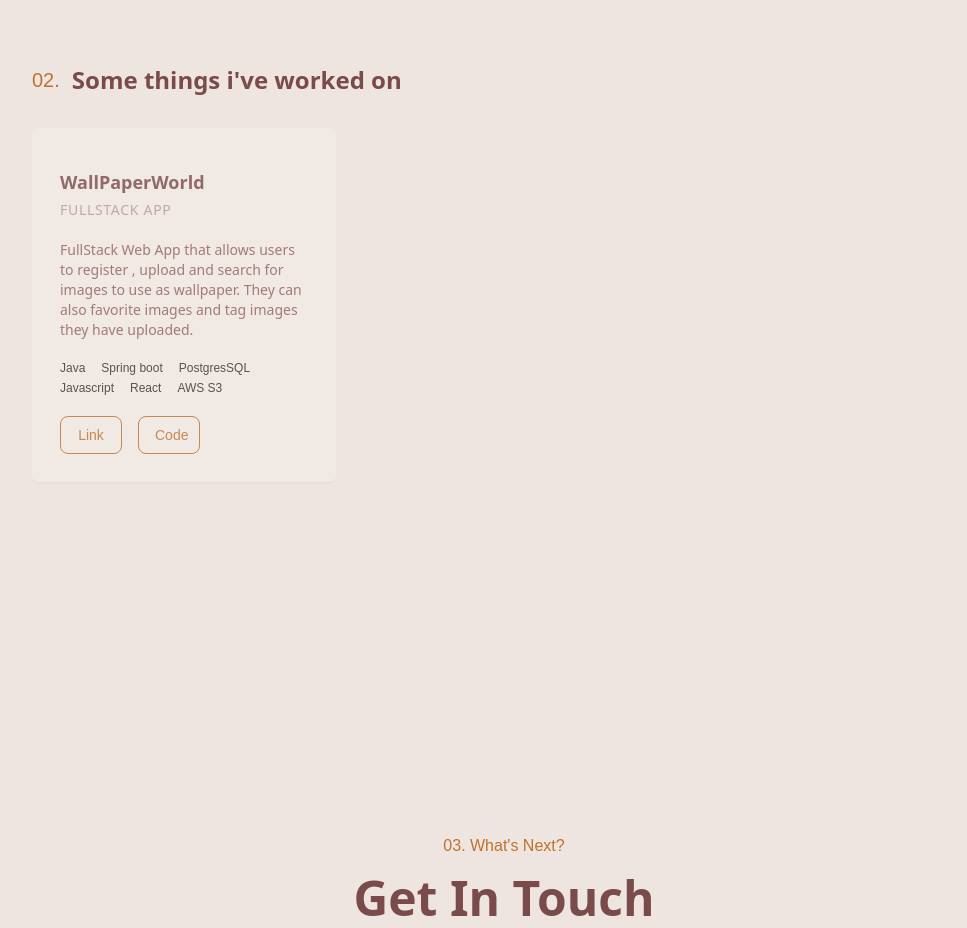
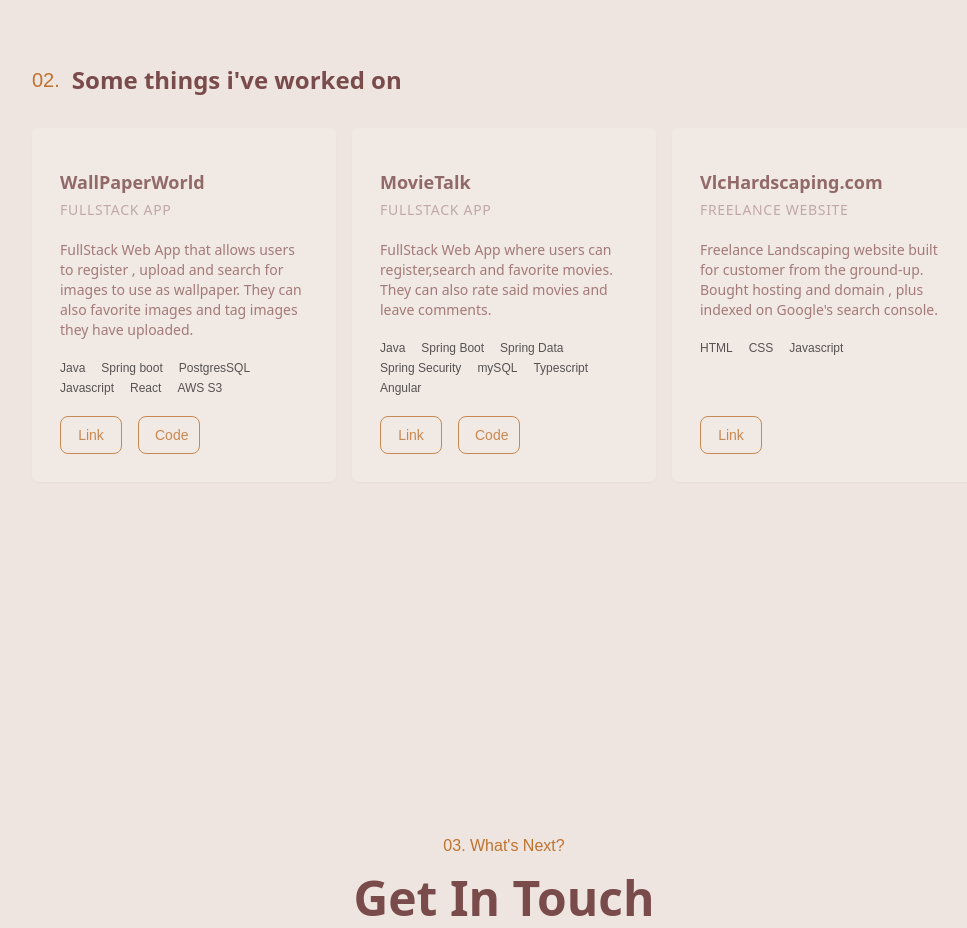
Before and after one commit to mich809/Portfolio-2, a website: page index.html in a window 1280 px wide. Shown: the part 1460-2388 px from the top of the page, without its empty margins (136-1103 px from the left). Drawn offline with Linux system fonts and the light colour scheme.

Commit message:
added two new projects

```diff
--- a/index.html
+++ b/index.html
@@ -387,6 +387,88 @@
             </div>
           </div>
         </div>
+        <div class="flex flex-col rounded-md shadow-sm bg-box p-7 opacity-80">
+          <div class="">
+            <div class="flex flex-col flex-1 mt-3 gap-y-5">
+              <h2 class="text-lg font-semibold text-dark-brown">
+                MovieTalk
+                <span
+                  class="block mt-1 text-sm font-medium tracking-wider uppercase opacity-50"
+                  >Fullstack app</span
+                >
+              </h2>
+              <p class="text-sm text-[#916060]">
+                FullStack Web App where users can register,search and favorite
+                movies. They can also rate said movies and leave comments.
+              </p>
+
+              <ul
+                class="flex flex-wrap mt-auto text-xs gap-x-4 gap-y-1 font-code opacity-80"
+              >
+                <li>Java</li>
+                <li>Spring Boot</li>
+                <li>Spring Data</li>
+                <li>Spring Security</li>
+                <li>mySQL</li>
+                <li>Typescript</li>
+                <li>Angular</li>
+              </ul>
+              <div class="flex gap-x-4">
+                <button
+                  class="w-1/4 px-4 py-2 text-sm border rounded-lg hover:bg-light-brown hover:bg-opacity-10 text-light-brown font-code border-light-brown"
+                >
+                  <a
+                    href="https://pensive-beaver-566b31.netlify.app/"
+                    target="_blank"
+                    >Link</a
+                  >
+                </button>
+                <button
+                  class="w-1/4 px-4 py-2 text-sm border rounded-lg hover:bg-light-brown hover:bg-opacity-10 text-light-brown font-code border-light-brown"
+                >
+                  <a
+                    href="https://github.com/mich809/MovieTalk_Backend"
+                    target="_blank"
+                    >Code</a
+                  >
+                </button>
+              </div>
+            </div>
+          </div>
+        </div>
+        <div class="flex flex-col rounded-md shadow-sm bg-box p-7 opacity-80">
+          <div class="">
+            <div class="flex flex-col flex-1 mt-3 gap-y-5">
+              <h2 class="text-lg font-semibold text-dark-brown">
+                VlcHardscaping.com
+                <span
+                  class="block mt-1 text-sm font-medium tracking-wider uppercase opacity-50"
+                  >Freelance Website</span
+                >
+              </h2>
+              <p class="text-sm text-[#916060]">
+                Freelance Landscaping website built for customer from the
+                ground-up. Bought hosting and domain , plus indexed on Google's
+                search console.
+              </p>
+
+              <ul
+                class="flex flex-wrap mt-auto text-xs gap-x-4 gap-y-1 font-code opacity-80"
+              >
+                <li>HTML</li>
+                <li>CSS</li>
+                <li>Javascript</li>
+              </ul>
+              <div class="flex gap-x-4">
+                <button
+                  class="w-1/4 px-4 py-2 text-sm border rounded-lg md:mt-10 hover:bg-light-brown hover:bg-opacity-10 text-light-brown font-code border-light-brown"
+                >
+                  <a href="https://vlchardscape.com" target="_blank">Link</a>
+                </button>
+              </div>
+            </div>
+          </div>
+        </div>
       </div>
     </section>
     <section
```
Also changed, not shown: styles.css.
